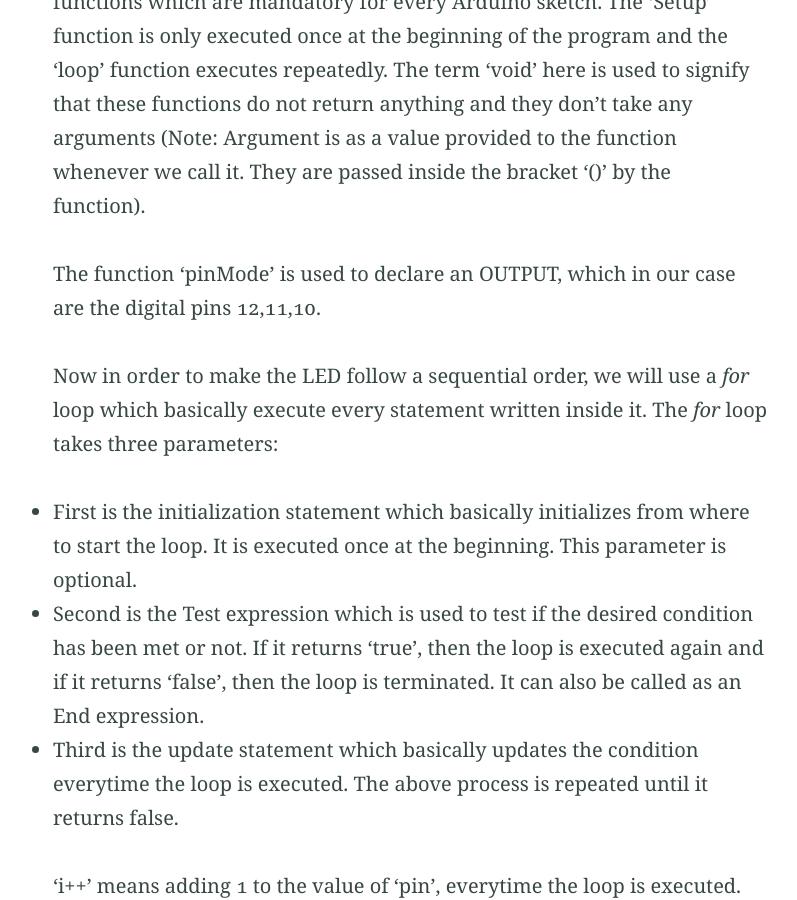
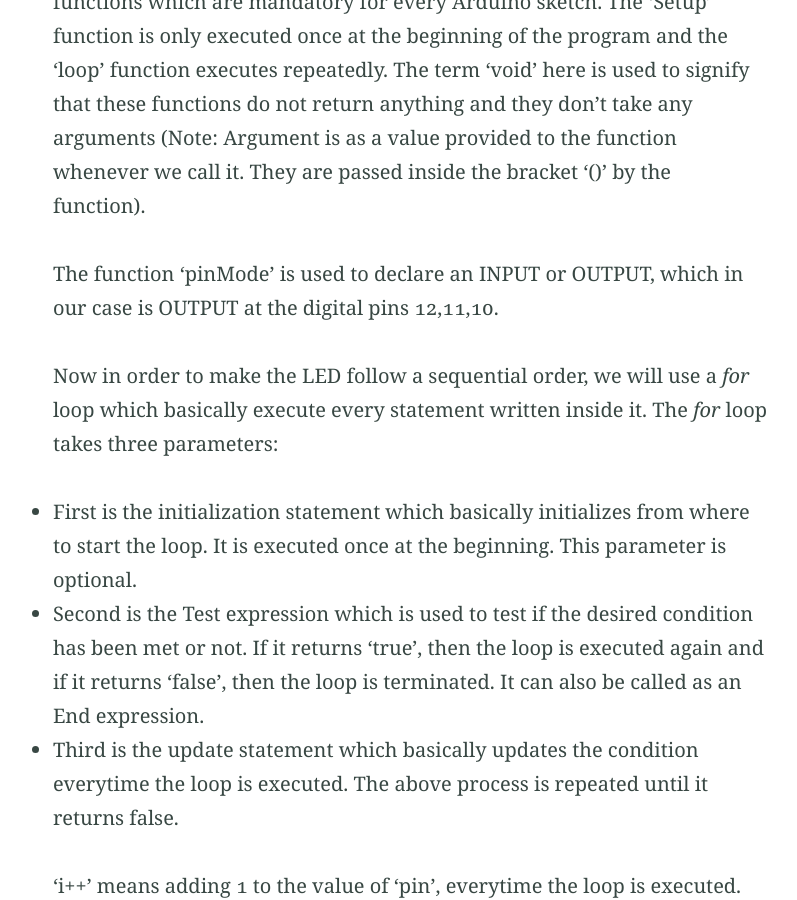
Before and after one commit to aka-Kush/aka-Kush.github.io, a Jekyll site: the page built from _posts/2020-08-04-proj2.md, in a window 1280 px wide and 900 px high, scrolled down 7552 px. Shown: the whole window, without its empty margins (230-1027 px from the left). Built offline with Jekyll 4.4.1, drawn with Linux system fonts in a browser that asks for light colours; our own code applies the rules of GitHub Pages for plain Markdown files.

Commit message:
Update 2020-08-04-proj2.md

```diff
--- a/_posts/2020-08-04-proj2.md
+++ b/_posts/2020-08-04-proj2.md
@@ -136,7 +136,7 @@
 The term 'void' here is used to signify that these functions do not return anything and they don't take any arguments
 (Note: Argument is as a value provided to the function whenever we call it. They are passed inside the bracket '()' by the function).
 
-The function 'pinMode' is used to declare an OUTPUT, which in our case are the digital pins 12,11,10.
+The function 'pinMode' is used to declare an INPUT or OUTPUT, which in our case is OUTPUT at the digital pins 12,11,10.
 
 Now in order to make the LED follow a sequential order, we will use a _for_ loop which basically execute every statement written inside it.
 The _for_ loop takes three parameters:
```
